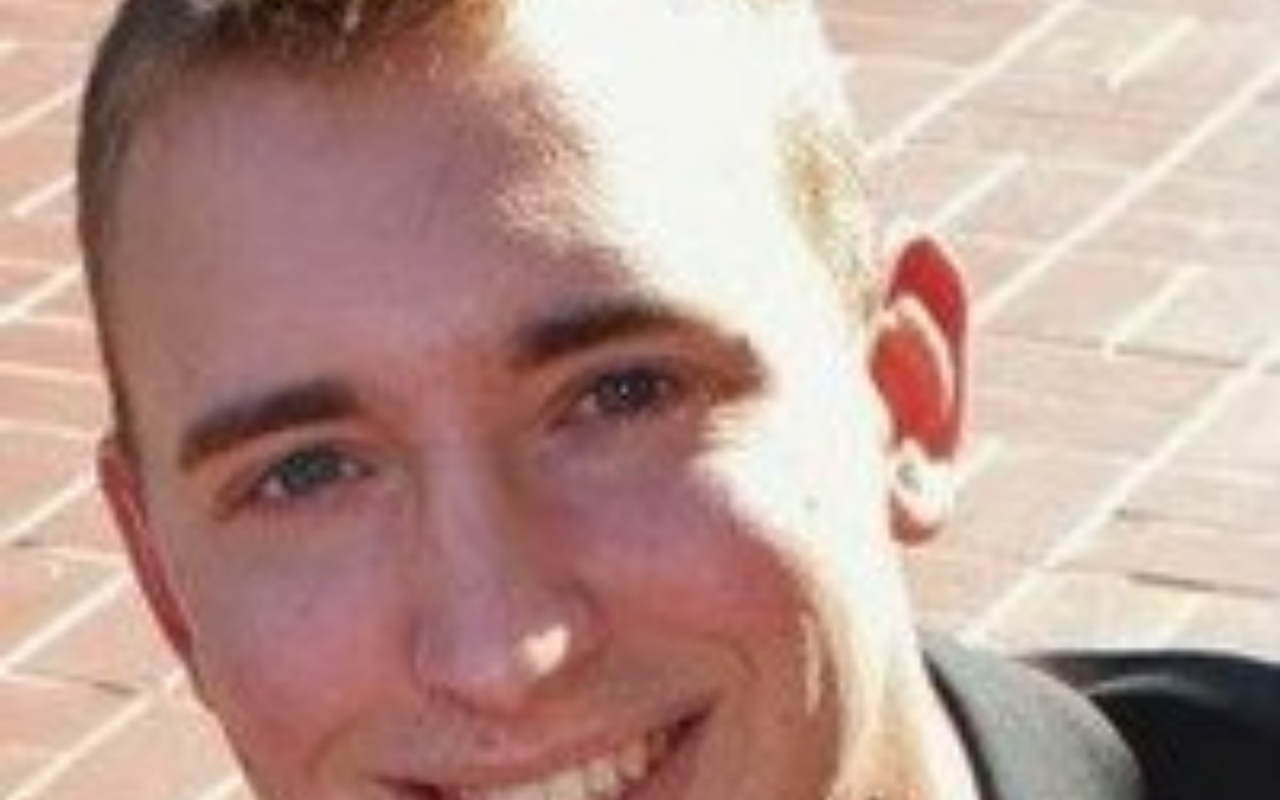
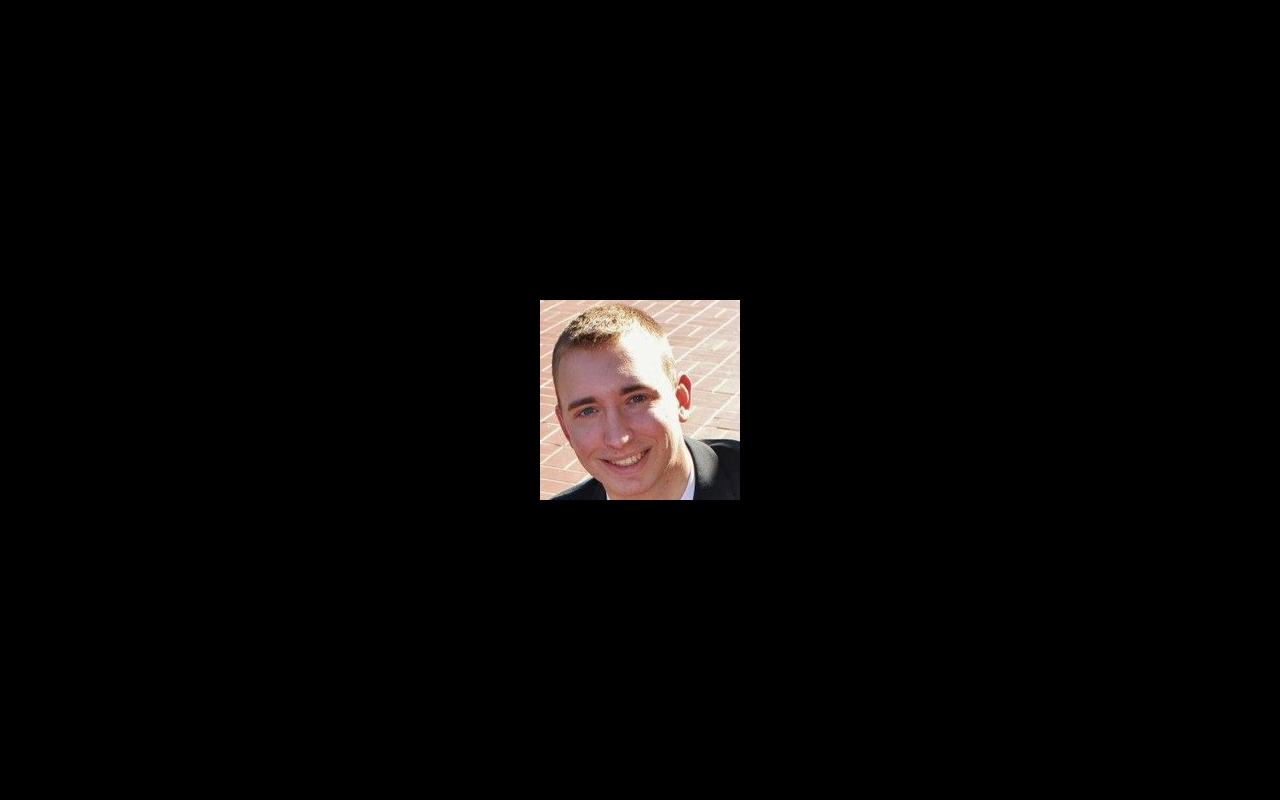
Before and after one commit to MasionoVR/daddy, a plain HTML site: page index.html in a window 1280 px wide. Drawn offline with Linux system fonts and the light colour scheme.

Commit message:
Update index.html

```diff
--- a/index.html
+++ b/index.html
@@ -2,24 +2,35 @@
 <html lang="en">
 <head>
   <meta charset="utf-8" />
-  <title>DadPic — Fullscreen</title>
+  <title>DadPic — Fit to Screen</title>
+
+  <!-- Mobile‑friendly sizing -->
   <meta name="viewport"
         content="width=device-width, initial-scale=1.0, maximum-scale=1.0, user-scalable=no" />
+
   <style>
+    /* Reset and make a flexbox that centers content */
     html, body {
       margin: 0;
       height: 100%;
+      display: flex;
+      align-items: center;      /* vertical center */
+      justify-content: center;  /* horizontal center */
+      background: #000;         /* black letterbox bands (optional) */
     }
+
+    /* Image scales down but never up beyond its own pixels */
     img {
+      max-width: 90vw;   /* leave a 5 % margin on each side */
+      max-height: 90vh;  /* leave a 5 % margin top/bottom */
+      width: auto;
+      height: auto;
       display: block;
-      width: 100vw;
-      height: 100vh;
-      object-fit: cover;
-      object-position: center;
     }
   </style>
 </head>
 <body>
+  <!-- Ensure DadPic.png is in the same folder -->
   <img src="DadPic.png" alt="Dad Picture" />
 </body>
 </html>
```
